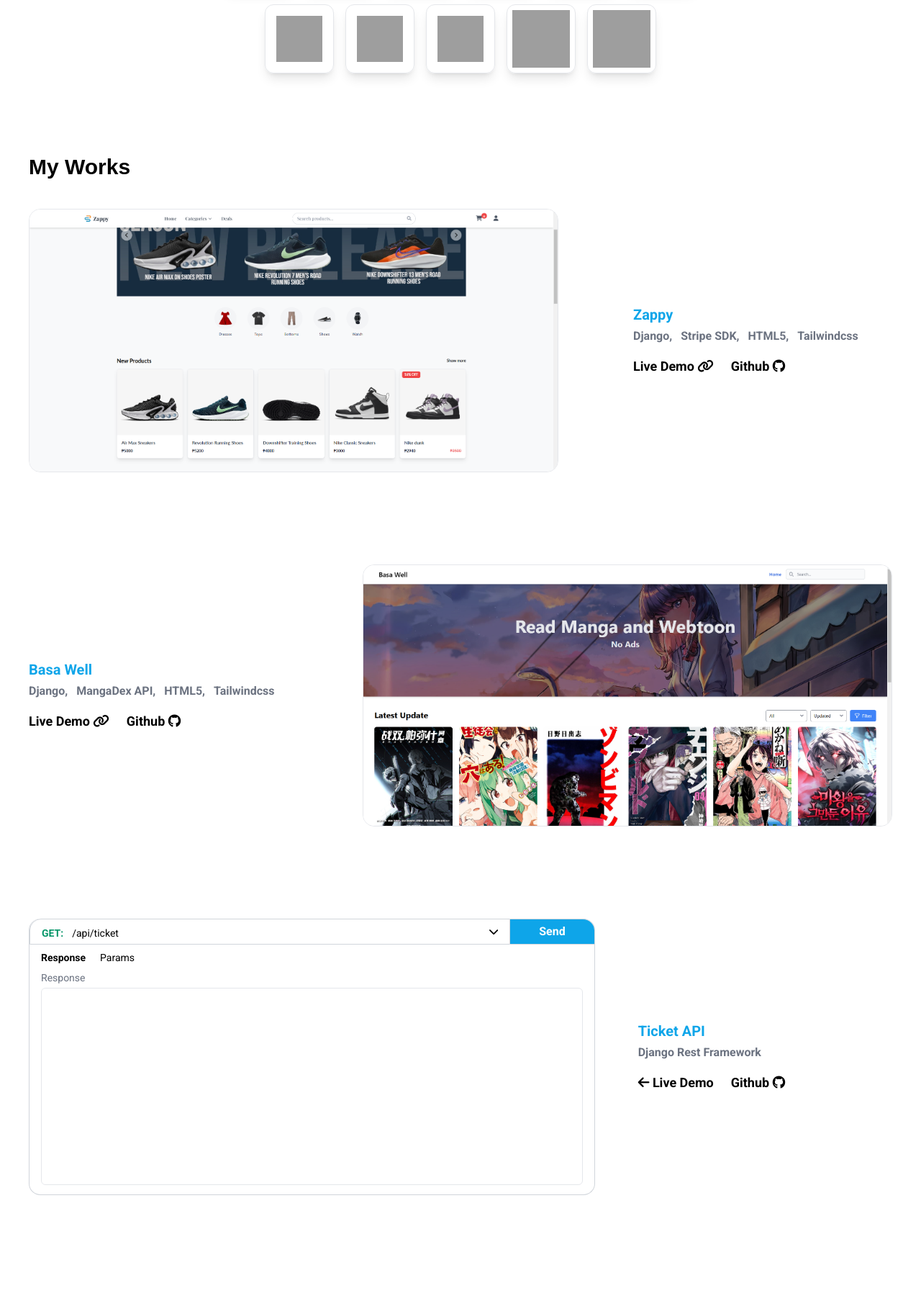
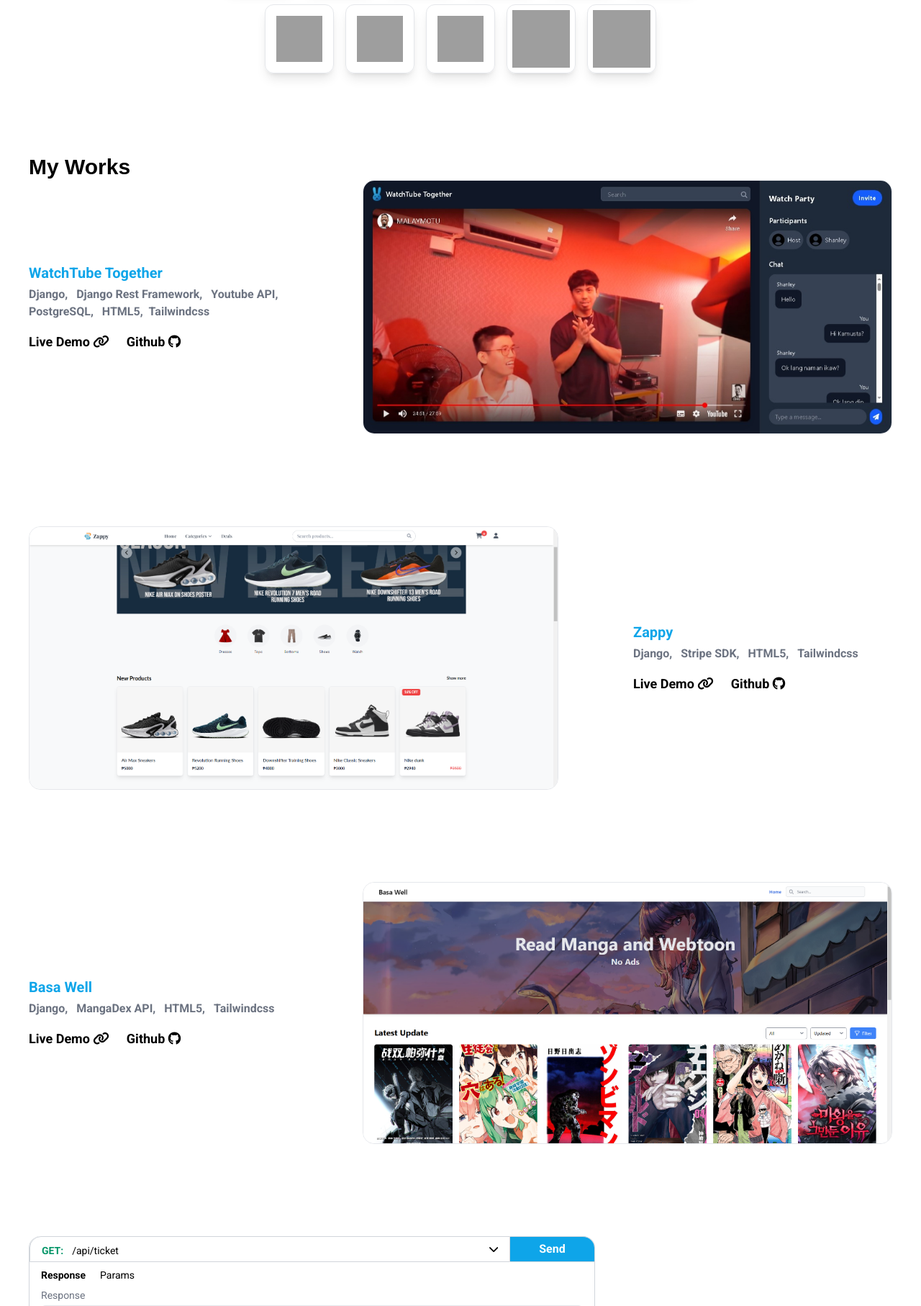
Before and after one commit to justinzapanta/Portfolio, a Django app: page / in a window 1280 px wide. Shown: the part 831-2645 px from the top of the page at 72% size. Run offline with Django 5.2, Linux system fonts and the light colour scheme; data comes from the database, SQL or seed files in the repository; grey boxes are pictures that could not be loaded.

Commit message:
new project

```diff
--- a/main/templates/main/parts/base.html
+++ b/main/templates/main/parts/base.html
@@ -67,7 +67,7 @@
                 <li><a href="#skills" class="hidden md:inline">Skills</a></li>
                 <li><a href="#works" class="hidden md:inline">Works</a></li>
                 <li><a href="#contact" class="hidden md:inline">Contact</a></li>
-                <li><a href="https://drive.google.com/file/d/1iY6JZIzlcn4N6EP84Lr7i_4EdNgFJ6WD/view?usp=sharing" target="_blank" class="hidden md:inline text-sky-500 font-bold ">Resume</a></li>
+                <li><a href="https://drive.google.com/file/d/1rHMnYAPV8uGDlWU9e1vdyeAeSp7bmxqe/view?usp=sharing" target="_blank" class="hidden md:inline text-sky-500 font-bold ">Resume</a></li>
                 <li class="md:hidden"><a href="#" onclick="toggleMenu()"><i class="fas fa-bars"></i></a></li>
             </ul>
         </nav>
@@ -79,7 +79,7 @@
             <li><a href="#skills">Skills</a></li>
             <li><a href="#works">Works</a></li>
             <li><a href="#contact">Contact</a></li>
-            <li><a href="https://drive.google.com/file/d/1iY6JZIzlcn4N6EP84Lr7i_4EdNgFJ6WD/view?usp=sharing" target="_blank" class="text-sky-500 font-bold ">Resume</a></li>
+            <li><a href="https://drive.google.com/file/d/1rHMnYAPV8uGDlWU9e1vdyeAeSp7bmxqe/view?usp=sharing" target="_blank" class="text-sky-500 font-bold ">Resume</a></li>
         </ul>
     </div>
 
@@ -234,6 +234,38 @@
     <div class="w-full mt-16 md:mt-28">
         <h1 id="works" class="font-bold font-oswald text-2xl md:text-3xl">My Works</h1>
 
+        <!--work 3 mobile-->
+        <div class="w-full md:hidden mb-16 md:mb-32 mt-10" data-aos="fade-left" data-aos-duration="750" data-aos-once="true">
+            <img src="{% static 'img/WatchTube Together.jpeg' %}" class="rounded-2xl w-full md:w-[46rem] border" alt="">
+
+            <div class="w-full font-roboto md:ml-10 h-full flex-col flex justify-center mt-4 md:mt-0" >
+                <h1 class="font-bold text-lg md:text-xl text-sky-500">WatchTube Together</h1>
+                <h1 class="mt-1 font-bold md:text-base text-sm text-gray-500">Django, <span class="mx-1">Django Rest Framework,</span> Youtube API, PostgreSQL <span class="mx-1">HTML5,</span>Tailwindcss</h1>
+                <div class="flex mt-2 md:mt-4 font-roboto font-bold space-x-6">
+                    <a href="https://watchtube-together.onrender.com" target="_blank" class="md:text-lg hover:underline hover:underline-offset-2">Live Demo <i class="fas fa-link"></i> </a>
+                    <a href="https://github.com/justinzapanta/WatchTube-Together" target="_blank" class="hover:underline hover:underline-offset-2 md:text-lg">Github <i class="fab fa-github"></i>
+                    </a>
+                </div>
+            </div>
+        </div>
+
+        <!--Work 3-->
+        <div class="w-full hidden md:grid md:grid-cols-[1fr_2fr] mb-32" data-aos="fade-left" data-aos-duration="750" data-aos-once="true">
+            <div class="w-full font-roboto md:mr-10 h-full flex-col flex justify-center" >
+                <h1 class="font-bold text-xl text-sky-500">WatchTube Together</h1>
+                <h1 class="mt-1 font-bold text-gray-500">Django, <span class="mx-2">Django Rest Framework,</span> Youtube API, PostgreSQL, <span class="mx-2">HTML5,</span>Tailwindcss</h1>
+                <div class="flex mt-4 font-roboto font-bold space-x-6">
+                    <a href="https://watchtube-together.onrender.com" target="_blank" class="hover:underline hover:underline-offset-2 text-lg">Live Demo <i class="fas fa-link"></i> </a>
+                    <a href="https://github.com/justinzapanta/WatchTube-Together/" target="_blank" class="hover:underline hover:underline-offset-2 text-lg">Github <i class="fab fa-github"></i></a>
+                </div>
+            </div>
+
+            <div class="w-full flex justify-end mt-4 md:mt-0">
+                <img src="{% static 'img/WatchTube Together.jpeg' %}" class="rounded-2xl w-full md:w-[46rem] border" alt="">
+            </div>
+
+        </div>
+
         <!--work 1-->
         <div class="w-full md:grid md:grid-cols-[2fr_1fr] mb-16 md:mb-32 mt-10" data-aos="fade-right" data-aos-duration="750" data-aos-once="true">
             <img src="{% static 'img/zappy.png' %}" class="rounded-2xl w-full md:w-[46rem] border" alt="">
@@ -260,7 +292,7 @@
 
                 <div class="flex mt-2 md:mt-4 font-roboto font-bold space-x-6">
                     <a href="https://basawell.pythonanywhere.com/" target="_blank" class="md:text-lg hover:underline hover:underline-offset-2">Live Demo <i class="fas fa-link"></i> </a>
-                    <a href="https://github.com/justinzapanta/Zappy" target="_blank" class="hover:underline hover:underline-offset-2 md:text-lg">Github <i class="fab fa-github"></i>
+                    <a href="https://github.com/justinzapanta/Basa-Well" target="_blank" class="hover:underline hover:underline-offset-2 md:text-lg">Github <i class="fab fa-github"></i>
                     </a>
                 </div>
             </div>
@@ -274,7 +306,7 @@
 
                 <div class="flex mt-4 font-roboto font-bold space-x-6">
                     <a href="https://basawell.pythonanywhere.com/" target="_blank" class="hover:underline hover:underline-offset-2 text-lg">Live Demo <i class="fas fa-link"></i> </a>
-                    <a href="https://github.com/justinzapanta/Zappy/" target="_blank" class="hover:underline hover:underline-offset-2 text-lg">Github <i class="fab fa-github"></i></a>
+                    <a href="https://github.com/justinzapanta/Basa-Well/" target="_blank" class="hover:underline hover:underline-offset-2 text-lg">Github <i class="fab fa-github"></i></a>
                 </div>
             </div>
 
```
Also changed, not shown: main/static/img/WatchTube Together.jpeg (added).
